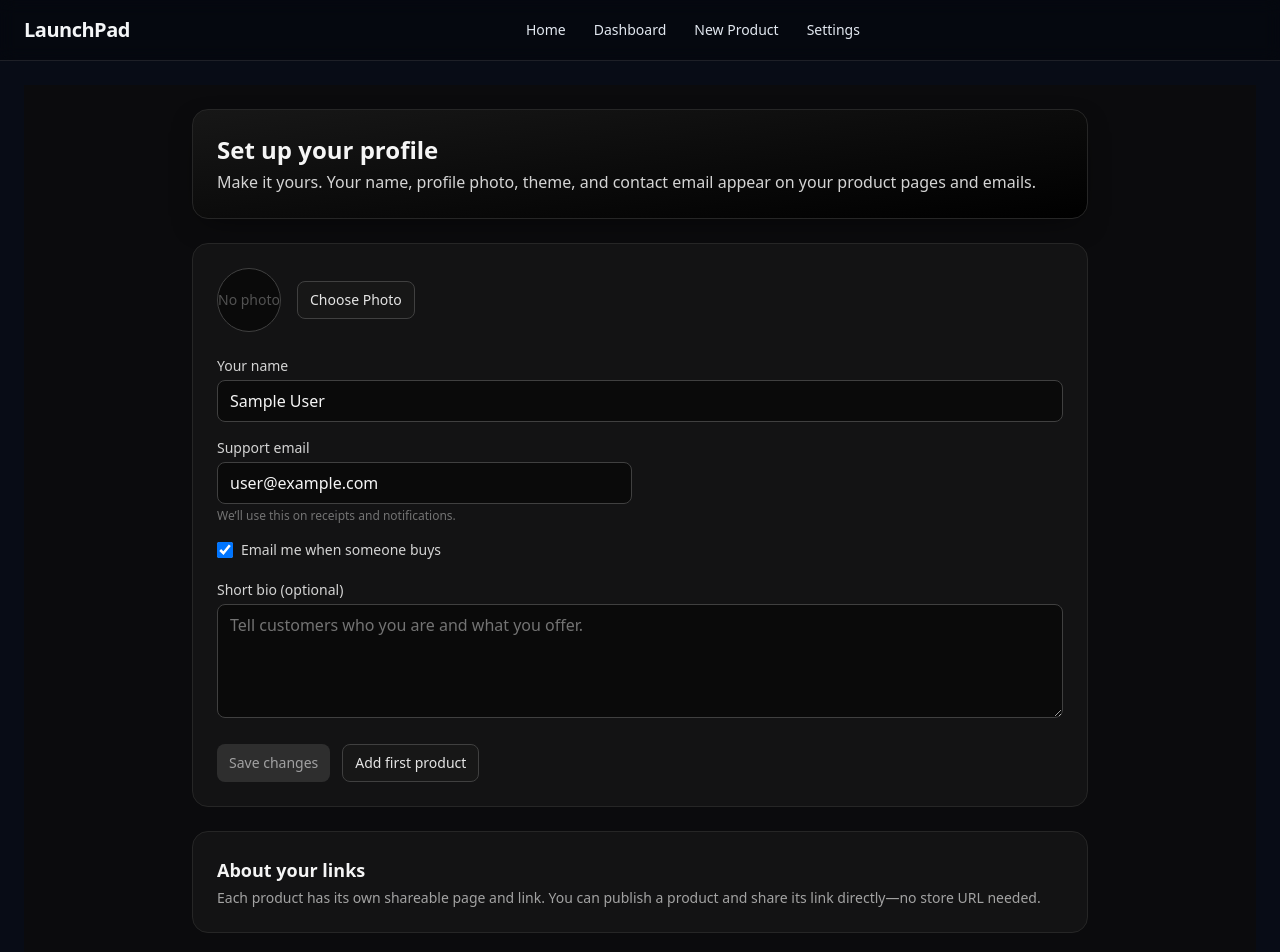
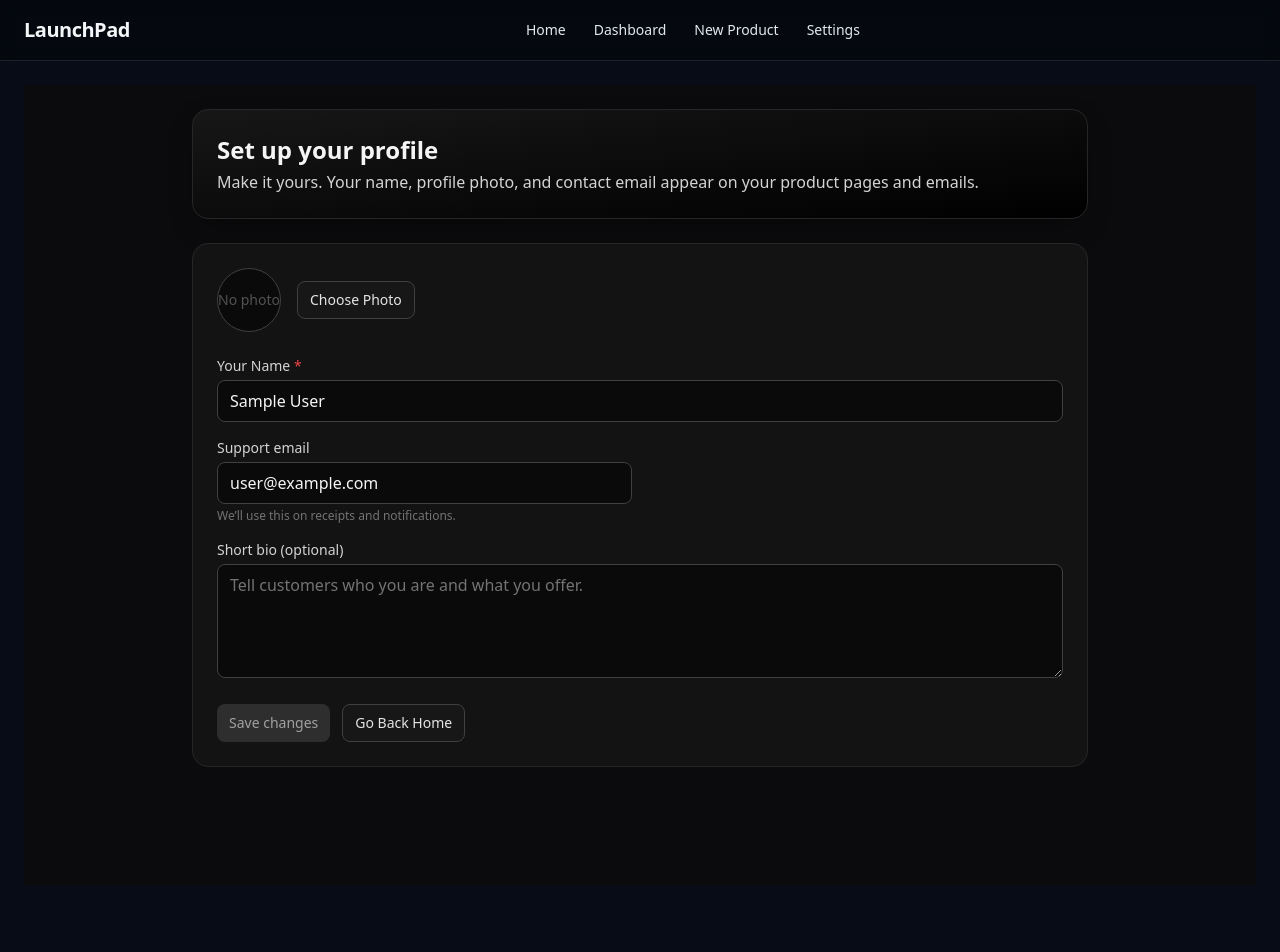
Before and after one commit to andikanadi99/launchpad, a React (Vite) app in the folder apps/web/: page /onboarding/account in a window 1280 px wide. Shown: the top 952 px of the page. After the commit the page ends 909 px from the top, so only its background shows below. Built offline with nearby package versions, Linux system fonts and the light colour scheme; no server answers; the database is empty; sample sign-in values are in the browser's storage.

Commit message:
Fixed issues with profile setup after testing

```diff
--- a/apps/web/src/pages/onboarding/account/AccountPage.tsx
+++ b/apps/web/src/pages/onboarding/account/AccountPage.tsx
@@ -356,7 +356,7 @@ useEffect(() => {
         <header className="rounded-2xl border border-neutral-800 bg-gradient-to-br from-neutral-900 to-black p-6 shadow-[0_10px_30px_-12px_rgba(0,0,0,0.6)]">
           <h1 className="text-2xl font-semibold">Set up your profile</h1>
           <p className="mt-1 text-neutral-300">
-            Make it yours. Your name, profile photo, theme, and contact email appear on your product pages and emails.
+            Make it yours. Your name, profile photo, and contact email appear on your product pages and emails.
           </p>
         </header>
 
@@ -418,7 +418,9 @@ useEffect(() => {
               <div className="mt-6 grid gap-4 sm:grid-cols-2">
                 {/* Display name */}
                 <div className="sm:col-span-2">
-                  <label className="block text-sm text-neutral-300">Your name</label>
+                  <label className="block text-sm text-neutral-300">
+                    Your Name<span className="text-red-500"> *</span>
+                  </label>
                   <input
                     value={displayName}
                     onChange={(e) => setDisplayName(e.target.value)}
@@ -444,7 +446,7 @@ useEffect(() => {
                 {/* <div> ... your theme radios ... </div> */}
 
                 {/* Notify on purchase */}
-                <div className="sm:col-span-2">
+                {/* <div className="sm:col-span-2">
                   <label className="inline-flex items-center gap-2">
                     <input
                       type="checkbox"
@@ -454,7 +456,7 @@ useEffect(() => {
                     />
                     <span className="text-sm text-neutral-300">Email me when someone buys</span>
                   </label>
-                </div>
+                </div> */}
 
                 {/* Bio */}
                 <div className="sm:col-span-2">
@@ -487,11 +489,17 @@ useEffect(() => {
                 >
                   Next: Connect Stripe →
                 </Link> */}
-                <Link
+                {/* <Link
                   to="/products/new"
                   className="rounded-lg border border-neutral-700 bg-neutral-900 px-3 py-2 text-sm text-neutral-200 hover:bg-neutral-800"
                 >
                   Add first product
+                </Link> */}
+                <Link
+                  to="/"
+                  className="rounded-lg border border-neutral-700 bg-neutral-900 px-3 py-2 text-sm text-neutral-200 hover:bg-neutral-800"
+                >
+                  Go Back Home
                 </Link>
               </div>
 
@@ -504,13 +512,6 @@ useEffect(() => {
           )}
         </section>
 
-        {/* Info box */}
-        <section className="rounded-2xl border border-neutral-800 bg-neutral-900/70 p-6">
-          <h2 className="text-lg font-semibold">About your links</h2>
-          <p className="mt-1 text-sm text-neutral-400">
-            Each product has its own shareable page and link. You can publish a product and share its link directly—no store URL needed.
-          </p>
-        </section>
       </div>
 
       {/* CROPPER MODAL */}
```
